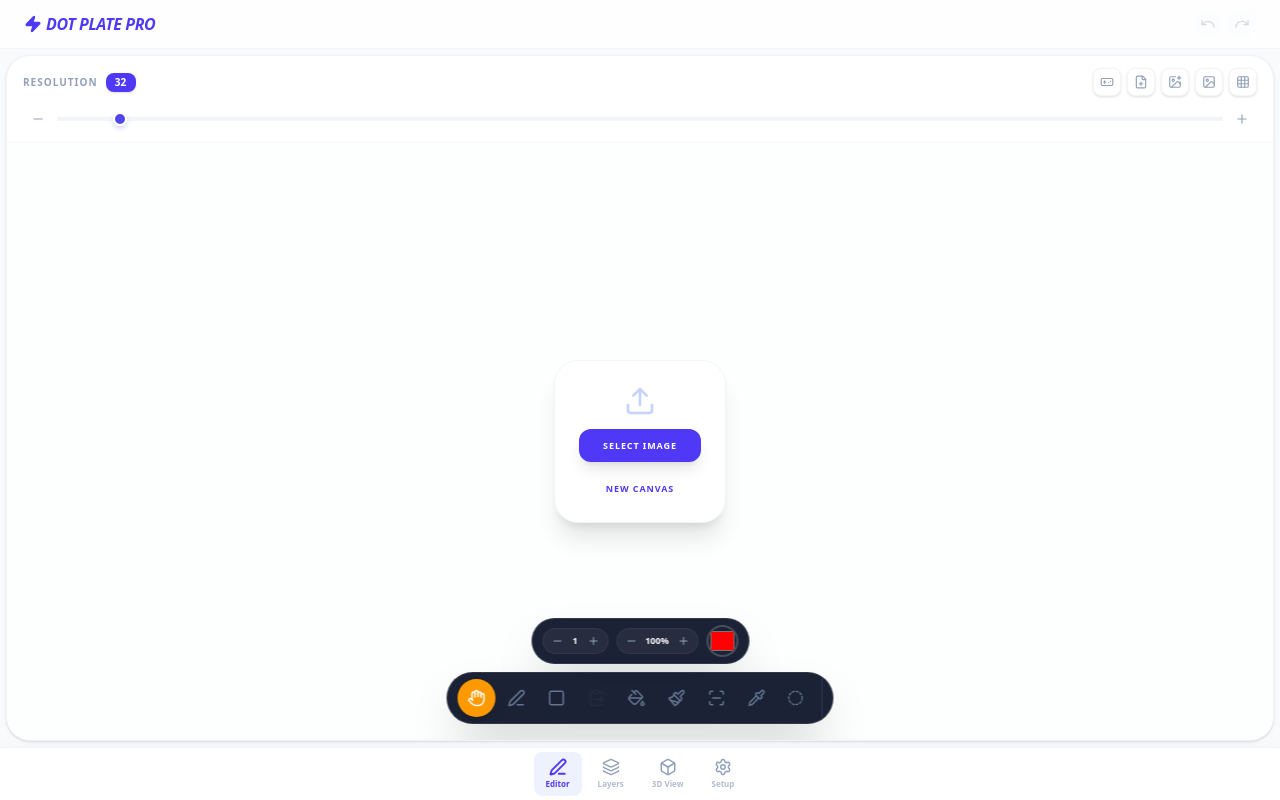
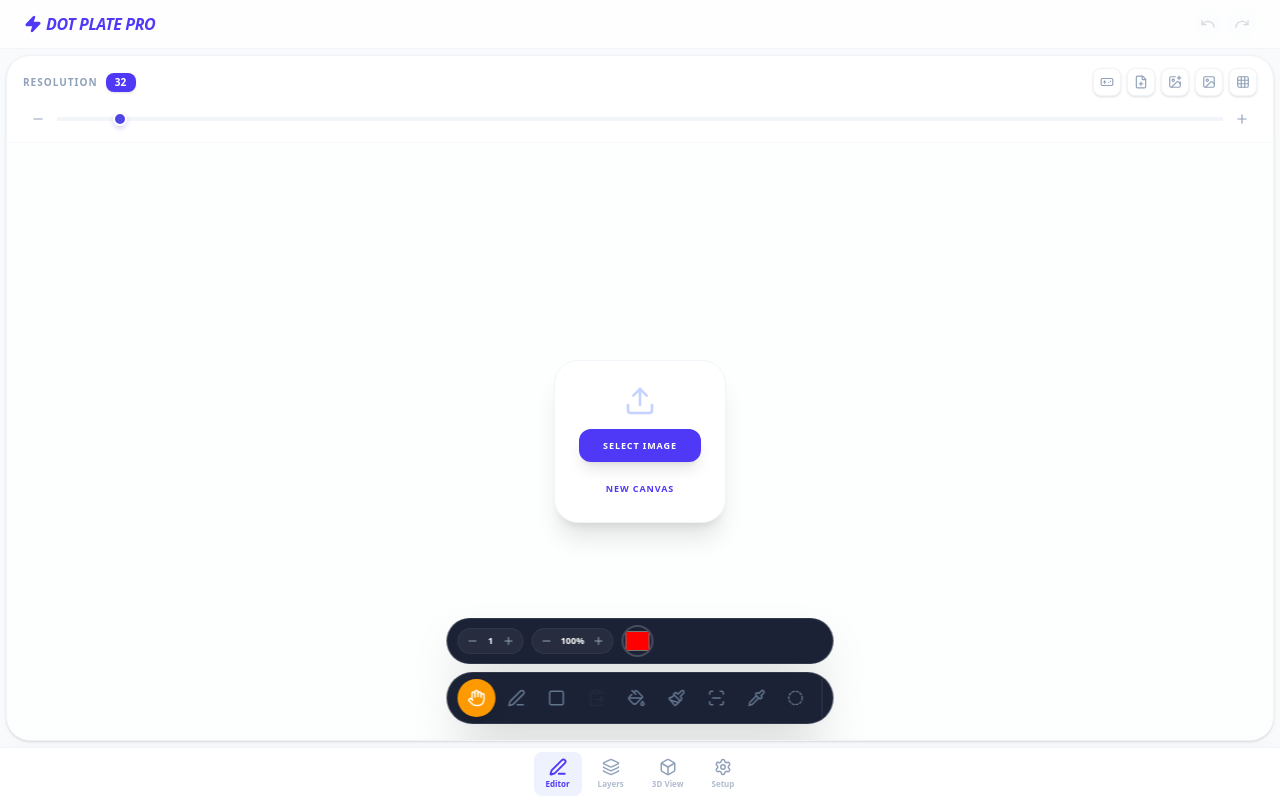
Before and after one commit to popcoondev/dot-plate-pro, a React (Vite) app: page / in a window 1280 px wide. Built offline with nearby package versions, Linux system fonts and the light colour scheme.

Commit message:
feat: adjust toolbar layout to ensure full-width display and enable horizontal scrolling

```diff
--- a/src/App.jsx
+++ b/src/App.jsx
@@ -862,8 +862,8 @@ const App = () => {
 
               <div className="absolute bottom-4 left-1/2 -translate-x-1/2 flex flex-col items-center gap-2 z-40 w-auto max-w-[calc(100%-1.5rem)]">
                 {/* Top Row: Size, Zoom, Color */}
-                <div className="flex items-center bg-slate-900/95 backdrop-blur-md rounded-[2rem] shadow-2xl border border-white/10 overflow-hidden">
-                  <div className="flex items-center gap-2 px-2.5 py-1.5">
+                <div className="flex items-center bg-slate-900/95 backdrop-blur-md rounded-[2rem] shadow-2xl border border-white/10 overflow-hidden w-full">
+                  <div className="flex items-center gap-2 px-2.5 py-1.5 overflow-x-auto no-scrollbar scroll-smooth">
                     <div className="flex items-center gap-1 px-1.5 py-1 bg-white/5 rounded-full border border-white/5 shrink-0">
                       <button onClick={() => setBrushSize(s=>Math.max(1, s-1))} className="text-slate-400 p-0.5 hover:text-white active:scale-90 transition"><Minus size={12}/></button>
                       <span className="text-white text-[9px] font-black w-3 text-center">{brushSize}</span>
@@ -879,7 +879,7 @@ const App = () => {
                 </div>
 
                 {/* Bottom Row: Tools */}
-                <div className="flex items-center bg-slate-900/95 backdrop-blur-md rounded-[2rem] shadow-2xl border border-white/10 overflow-hidden">
+                <div className="flex items-center bg-slate-900/95 backdrop-blur-md rounded-[2rem] shadow-2xl border border-white/10 overflow-hidden w-full">
                   <div ref={toolbarRef} className="flex items-center gap-2 px-2.5 py-1.5 overflow-x-auto no-scrollbar scroll-smooth">
                     <div className="flex gap-0.5 pr-2 border-r border-white/10 shrink-0">
                       <button onClick={() => setTool('hand')} className={`p-2.5 rounded-full transition-all shrink-0 ${tool==='hand'?'bg-amber-500 text-white shadow-lg':'text-slate-500 hover:text-slate-300'}`}><Hand size={18}/></button>
```
